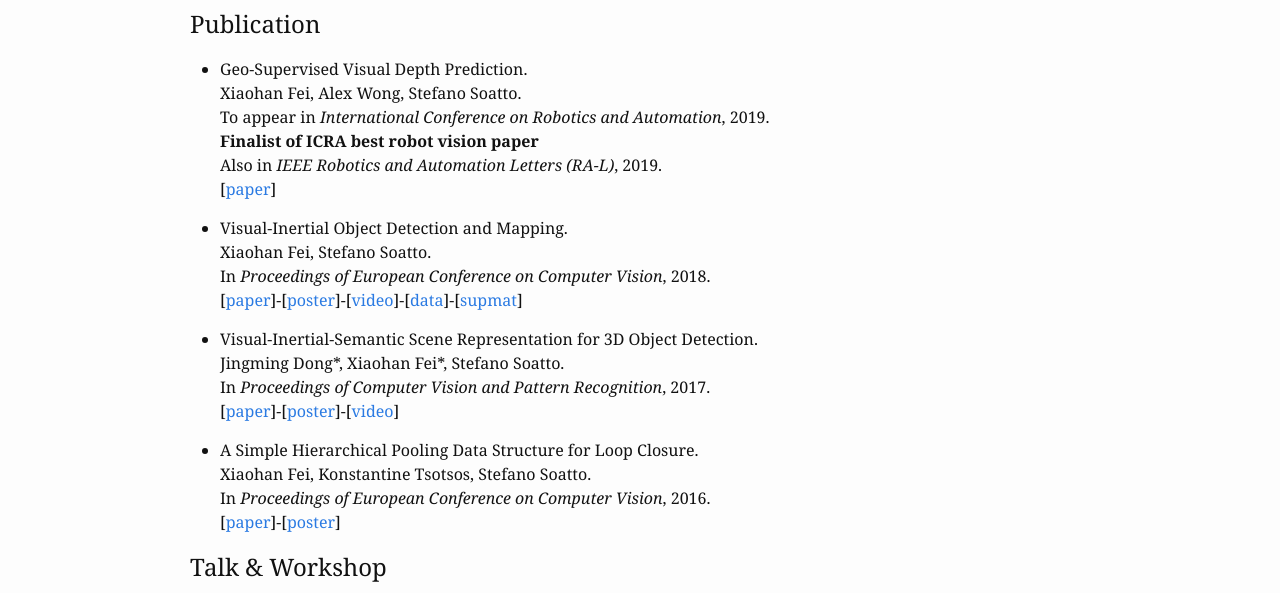
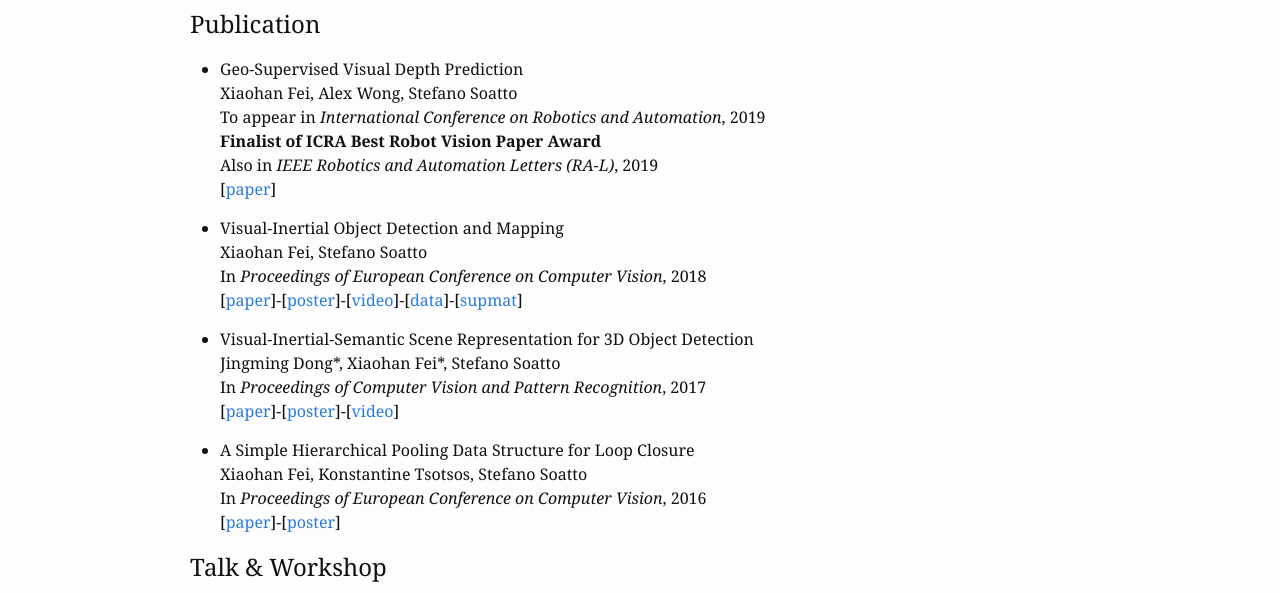
Before and after one commit to feixh/feixh.github.com, a Jekyll site: the page built from index.md, in a window 1280 px wide. Shown: the part 1392-1985 px from the top of the page. Built offline with Jekyll 4.4.1, drawn with Linux system fonts in a browser that asks for light colours; formulas are drawn with MathJax 3.

Commit message:
remove period

```diff
--- a/index.md
+++ b/index.md
@@ -43,27 +43,27 @@ A recent CV is [available here][resume].
 
 ## Publication
 
-- Geo-Supervised Visual Depth Prediction.\\
-    Xiaohan Fei, Alex Wong, Stefano Soatto.\\
-    To appear in *International Conference on Robotics and Automation*, 2019.\\
-    **Finalist of ICRA best robot vision paper** \\
-    Also in *IEEE Robotics and Automation Letters (RA-L)*, 2019.\\
+- Geo-Supervised Visual Depth Prediction\\
+    Xiaohan Fei, Alex Wong, Stefano Soatto\\
+    To appear in *International Conference on Robotics and Automation*, 2019\\
+    **Finalist of ICRA Best Robot Vision Paper Award** \\
+    Also in *IEEE Robotics and Automation Letters (RA-L)*, 2019\\
     \[[paper][geosup_paper]\]
 
-- Visual-Inertial Object Detection and Mapping.\\
-    Xiaohan Fei, Stefano Soatto.\\
-    In *Proceedings of European Conference on Computer Vision*, 2018.\\
+- Visual-Inertial Object Detection and Mapping\\
+    Xiaohan Fei, Stefano Soatto\\
+    In *Proceedings of European Conference on Computer Vision*, 2018\\
     \[[paper][eccv18_paper]\]-\[[poster][eccv18_poster]\]-\[[video][eccv18_video]\]-\[[data][eccv18_data]\]-\[[supmat][eccv18_supmat]\]
 
 
-- Visual-Inertial-Semantic Scene Representation for 3D Object Detection.\\
-    Jingming Dong\*, Xiaohan Fei\*, Stefano Soatto.\\
-    In *Proceedings of Computer Vision and Pattern Recognition*, 2017.\\
+- Visual-Inertial-Semantic Scene Representation for 3D Object Detection\\
+    Jingming Dong\*, Xiaohan Fei\*, Stefano Soatto\\
+    In *Proceedings of Computer Vision and Pattern Recognition*, 2017\\
     \[[paper][cvpr17_paper]\]-\[[poster][cvpr17_poster]\]-\[[video][cvpr17_video]\]
 
-- A Simple Hierarchical Pooling Data Structure for Loop Closure.\\
-    Xiaohan Fei, Konstantine Tsotsos, Stefano Soatto.\\
-    In *Proceedings of European Conference on Computer Vision*, 2016.\\
+- A Simple Hierarchical Pooling Data Structure for Loop Closure\\
+    Xiaohan Fei, Konstantine Tsotsos, Stefano Soatto\\
+    In *Proceedings of European Conference on Computer Vision*, 2016\\
     \[[paper][eccv16_paper]\]-\[[poster][eccv16_poster]\]
 
 
```
